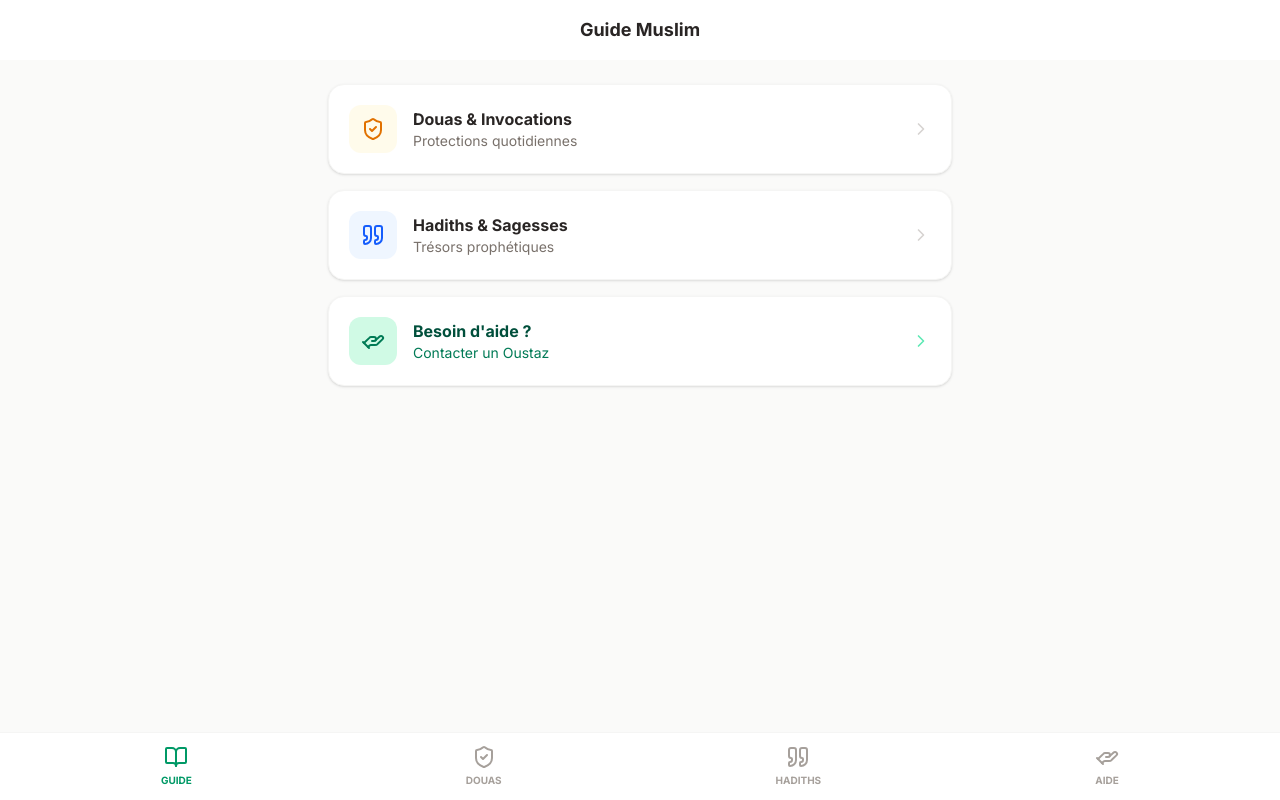
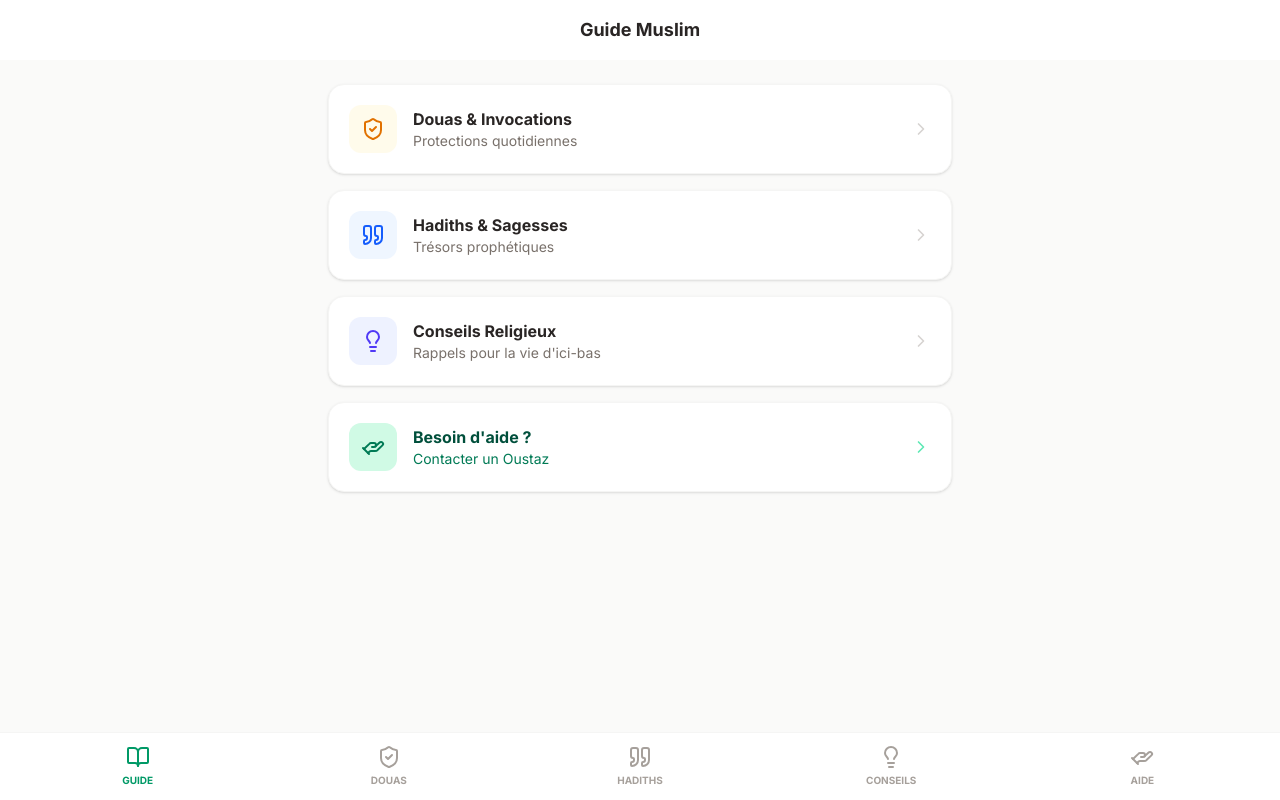
Before and after one commit to ibrahimakane2582447-create/Guide-, a React (Vite) app: page / in a window 1280 px wide. Both pictures are taken after a click on the button "Commencer mon guide". Built offline with nearby package versions, Linux system fonts and the light colour scheme.

Commit message:
feat: add daily advice section
Introduce the CONSEILS data structure and component integration to provide spiritual guidance in French and Wolof.

```diff
--- a/src/App.tsx
+++ b/src/App.tsx
@@ -17,7 +17,8 @@ import {
   Gift,
   X,
   Copy,
-  Check
+  Check,
+  Lightbulb
 } from 'lucide-react';
 import { motion, AnimatePresence } from 'motion/react';
 
@@ -475,6 +476,58 @@ const DOUAS: Doua[] = [
   }
 ];
 
+interface Conseil {
+  id: string;
+  title: string;
+  french: string;
+  wolof: string;
+}
+
+const CONSEILS: Conseil[] = [
+  {
+    id: '1',
+    title: 'La Prière à l\'heure (Salat)',
+    french: "Ne retardez jamais votre prière, car elle est la première chose sur laquelle nous serons interrogés. C'est le lien direct avec Allah et la source de paix intérieure.",
+    wolof: "Bul maye sa julli mukk, ndax mooy mbir mi njëkk bees nuy laaj ëllëg. Mooy lëkkalekaay bi diggante jaam bi ak Yàlla, te mooy waral dalu xol."
+  },
+  {
+    id: '2',
+    title: 'Patience face aux épreuves (Sabr)',
+    french: "Face aux difficultés, armez-vous de patience et de prière. Les épreuves purifient et élèvent en degré. N'oubliez pas qu'avec la difficulté vient la facilité.",
+    wolof: "Ci jàfe-jàfe yi, màngal sa bopp ak muñ ak julli. Nattu yi dañuy laabal jëf ji, yokk yóob gi. Bul fàtte ne ci lu jàfe lay yombute di tágge."
+  },
+  {
+    id: '3',
+    title: 'Le Bon Comportement (Akhlaq)',
+    french: "Le Prophète ﷺ a été envoyé pour parfaire les nobles caractères. Soyez doux, souriant, honnête et pardonnez à ceux qui vous font du tort. Le bon comportement pèse lourd sur la balance.",
+    wolof: "Yónnent bi ﷺ ñëw na ngir matal jikko yi gën a rafet. Yàlaay woyof, di ree, di wax dëgg, te baal ñi la tooy. Jikko ju rafet dafay wees ci balaas bi ëllëg."
+  },
+  {
+    id: '4',
+    title: 'Garder les liens de parenté (Silat Ar-Rahm)',
+    french: "Rendez visite à vos proches, même s'ils s'éloignent de vous. Maintenir les liens familiaux prolonge la vie et augmente la bénédiction dans la subsistance.",
+    wolof: "Seeti sa mbokk yi, doonte dañu lay sori. Jokk mbokk dafay guddal dund gu barkeel, te mooy yokk wërsëg."
+  },
+  {
+    id: '5',
+    title: 'Éviter la Médisance (Gheebah)',
+    french: "Ne parlez pas sur le dos des autres. La médisance détruit les bonnes actions comme le feu détruit le bois. Préoccupez-vous de vos propres défauts avant ceux des autres.",
+    wolof: "Bul jëw kenn, bul wax ci wetu kenn. Jëw dafay yàq jëf yu baax yi ni safara di lakk matt. Yitteewo sa lëj-lëji bopp balaa ngay yitteewo lëj-lëji keneen."
+  },
+  {
+    id: '6',
+    title: 'La Constance dans les petites actions',
+    french: "La meilleure des actions auprès d'Allah consiste à être constant, même si l'action est minime. Une petite lecture de Coran ou deux rakaats quotidiennes valent mieux qu'une grande action occasionnelle.",
+    wolof: "Jëf ji Yàlla gën a bëgg mooy jëf ji nga xam ne dañ koy faral di def, donte tuuti la. Tuuti Alxuraan mbaa ñaari ràkkaa yoo faral di def, ñoo gën jëf ju rey joo def te duñ ko faral."
+  },
+  {
+    id: '7',
+    title: 'Le Repentir (Tawbah)',
+    french: "Ne désespérez jamais de la miséricorde d'Allah. Quel que soit le péché, revenez à Lui sincèrement. Le Seigneur pardonne tous les péchés à ceux qui se repentent.",
+    wolof: "Bul des mukk ci mbaarum Yàlla. Bépp bàkkaar boo man a def, déllool ci moom ak dëgg-dëgg. Boroom bi dafay baal yépp bàkkaar ci ñi tuub."
+  }
+];
+
 // --- Components ---
 
 const Card = ({ children, onClick, className = "" }: { children: React.ReactNode, onClick?: () => void, className?: string }) => (
@@ -488,7 +541,7 @@ const Card = ({ children, onClick, className = "" }: { children: React.ReactNode
 );
 
 export default function App() {
-  const [view, setView] = useState<'welcome' | 'home' | 'douas' | 'hadiths' | 'help'>('welcome');
+  const [view, setView] = useState<'welcome' | 'home' | 'douas' | 'hadiths' | 'conseils' | 'help'>('welcome');
   const [douaFilter, setDouaFilter] = useState<'all' | 'daily' | 'protection' | 'invocation' | 'lieux' | 'etudes' | 'transport'>('all');
   const [welcomeQuote, setWelcomeQuote] = useState(WELCOME_QUOTES[0]);
   const [donationTarget, setDonationTarget] = useState<{name: string, number: string} | null>(null);
@@ -562,6 +615,7 @@ export default function App() {
           {view === 'home' && "Guide Muslim"}
           {view === 'douas' && "Douas & Invocations"}
           {view === 'hadiths' && "Hadiths & Sagesses"}
+          {view === 'conseils' && "Conseils Religieux"}
           {view === 'help' && "Besoin d'aide"}
         </h2>
         <div className="w-10" />
@@ -595,6 +649,17 @@ export default function App() {
                 <div className="flex-1">
                   <h3 className="font-bold text-stone-800">Hadiths & Sagesses</h3>
                   <p className="text-sm text-stone-500">Trésors prophétiques</p>
+                </div>
+                <ChevronRight className="text-stone-300 w-5 h-5" />
+              </Card>
+
+              <Card onClick={() => setView('conseils')} className="flex items-center gap-4">
+                <div className="w-12 h-12 bg-indigo-50 rounded-xl flex items-center justify-center">
+                  <Lightbulb className="text-indigo-600 w-6 h-6" />
+                </div>
+                <div className="flex-1">
+                  <h3 className="font-bold text-stone-800">Conseils Religieux</h3>
+                  <p className="text-sm text-stone-500">Rappels pour la vie d'ici-bas</p>
                 </div>
                 <ChevronRight className="text-stone-300 w-5 h-5" />
               </Card>
@@ -717,6 +782,38 @@ export default function App() {
             </motion.div>
           )}
 
+          {view === 'conseils' && (
+            <motion.div
+              key="conseils"
+              initial={{ opacity: 0, x: 20 }}
+              animate={{ opacity: 1, x: 0 }}
+              className="space-y-4"
+            >
+              {CONSEILS.map((conseil) => (
+                <div key={conseil.id} className="bg-white p-6 rounded-2xl shadow-sm border border-stone-100">
+                  <div className="flex items-center gap-3 mb-4">
+                    <div className="p-2 bg-indigo-50 rounded-lg shrink-0">
+                      <Lightbulb className="w-5 h-5 text-indigo-600" />
+                    </div>
+                    <h3 className="font-bold text-stone-800 text-lg leading-tight">{conseil.title}</h3>
+                  </div>
+
+                  <div className="space-y-4">
+                    <div className="flex gap-2 items-start">
+                      <span className="text-[10px] font-bold text-stone-400 bg-stone-100 px-1.5 py-0.5 rounded uppercase mt-0.5">FR</span>
+                      <p className="text-stone-600 text-sm leading-relaxed flex-1">{conseil.french}</p>
+                    </div>
+
+                    <div className="flex gap-2 items-start pt-2 border-t border-stone-100">
+                      <span className="text-[10px] font-bold text-emerald-600 bg-emerald-50 px-1.5 py-0.5 rounded uppercase mt-0.5">WO</span>
+                      <p className="text-stone-600 text-sm leading-relaxed flex-1 text-emerald-900">{conseil.wolof}</p>
+                    </div>
+                  </div>
+                </div>
+              ))}
+            </motion.div>
+          )}
+
           {view === 'help' && (
             <motion.div
               key="help"
@@ -825,22 +922,26 @@ export default function App() {
       </main>
 
       {/* Bottom Navigation */}
-      <nav className="fixed bottom-0 left-0 right-0 bg-white border-t border-stone-100 px-6 py-3 flex justify-around items-center z-10">
-        <button onClick={() => setView('home')} className={`flex flex-col items-center gap-1 ${view === 'home' ? 'text-emerald-600' : 'text-stone-400'}`}>
-          <BookOpen className="w-6 h-6" />
-          <span className="text-[10px] font-bold uppercase">Guide</span>
+      <nav className="fixed bottom-0 left-0 right-0 bg-white border-t border-stone-100 px-3 py-3 flex justify-between items-center z-10">
+        <button onClick={() => setView('home')} className={`flex flex-col items-center gap-1 w-1/5 ${view === 'home' ? 'text-emerald-600' : 'text-stone-400'}`}>
+          <BookOpen className="w-5 h-5 sm:w-6 sm:h-6" />
+          <span className="text-[9px] sm:text-[10px] font-bold uppercase truncate w-full text-center">Guide</span>
         </button>
-        <button onClick={() => setView('douas')} className={`flex flex-col items-center gap-1 ${view === 'douas' ? 'text-emerald-600' : 'text-stone-400'}`}>
-          <ShieldCheck className="w-6 h-6" />
-          <span className="text-[10px] font-bold uppercase">Douas</span>
+        <button onClick={() => setView('douas')} className={`flex flex-col items-center gap-1 w-1/5 ${view === 'douas' ? 'text-emerald-600' : 'text-stone-400'}`}>
+          <ShieldCheck className="w-5 h-5 sm:w-6 sm:h-6" />
+          <span className="text-[9px] sm:text-[10px] font-bold uppercase truncate w-full text-center">Douas</span>
         </button>
-        <button onClick={() => setView('hadiths')} className={`flex flex-col items-center gap-1 ${view === 'hadiths' ? 'text-emerald-600' : 'text-stone-400'}`}>
-          <Quote className="w-6 h-6" />
-          <span className="text-[10px] font-bold uppercase">Hadiths</span>
+        <button onClick={() => setView('hadiths')} className={`flex flex-col items-center gap-1 w-1/5 ${view === 'hadiths' ? 'text-emerald-600' : 'text-stone-400'}`}>
+          <Quote className="w-5 h-5 sm:w-6 sm:h-6" />
+          <span className="text-[9px] sm:text-[10px] font-bold uppercase truncate w-full text-center">Hadiths</span>
         </button>
-        <button onClick={() => setView('help')} className={`flex flex-col items-center gap-1 ${view === 'help' ? 'text-emerald-600' : 'text-stone-400'}`}>
-          <HandHelping className="w-6 h-6" />
-          <span className="text-[10px] font-bold uppercase">Aide</span>
+        <button onClick={() => setView('conseils')} className={`flex flex-col items-center gap-1 w-1/5 ${view === 'conseils' ? 'text-emerald-600' : 'text-stone-400'}`}>
+          <Lightbulb className="w-5 h-5 sm:w-6 sm:h-6" />
+          <span className="text-[9px] sm:text-[10px] font-bold uppercase truncate w-full text-center">Conseils</span>
+        </button>
+        <button onClick={() => setView('help')} className={`flex flex-col items-center gap-1 w-1/5 ${view === 'help' ? 'text-emerald-600' : 'text-stone-400'}`}>
+          <HandHelping className="w-5 h-5 sm:w-6 sm:h-6" />
+          <span className="text-[9px] sm:text-[10px] font-bold uppercase truncate w-full text-center">Aide</span>
         </button>
       </nav>
 
```
